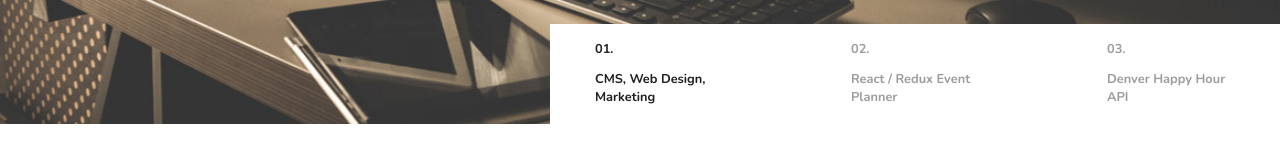
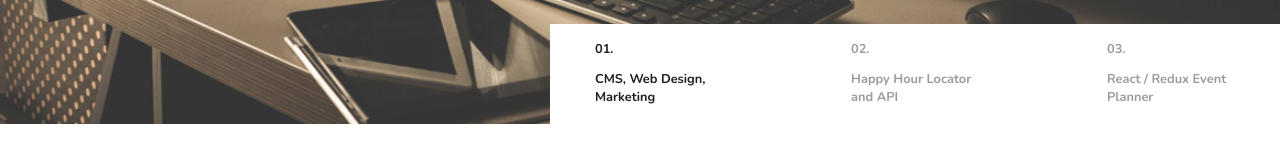
Before and after one commit to mcnamara14/portfolio, a React (Create React App) app: page / in a window 1280 px wide. Shown: the part 476-636 px from the top of the page. Built offline with nearby package versions, Linux system fonts and the light colour scheme.

Commit message:
Add happy hour hero image

```diff
--- a/src/components/App/App.js
+++ b/src/components/App/App.js
@@ -27,8 +27,8 @@ constructor() {
     },
     {
       image: 'evo-lite-main.jpg',
-      company: 'Daytrip',
-      title: 'React / Redux Event Planner',
+      company: 'Happy Hour Hero',
+      title: 'Happy Hour Locator and API',
       dates: '2018',
       projectInfoTitle: 'Web development and all online marketing for Evo-Lite',
       projectInfoTitle1: 'Website Design & Development',
--- a/src/components/HeroInfo/HeroInfo.js
+++ b/src/components/HeroInfo/HeroInfo.js
@@ -4,10 +4,10 @@ import './HeroInfo.css';
 class HeroInfo extends Component {
   render() {
     let activeProject;
-    const { company, title, dates } = this.props;
+    const { company, title, dates, index } = this.props;
 
 
-    let num = '01';
+    let num = index;
     let outOf = '03';
 
     return (
--- a/src/components/HeroNav/HeroNav.js
+++ b/src/components/HeroNav/HeroNav.js
@@ -39,11 +39,11 @@ class HeroNav extends Component {
         </div>
         <div className="heroNavCenter heroNavLink" onClick={(event) => this.toggleProject(event)}>
           <p>02.</p>
-          <h6>React / Redux Event Planner</h6>
+          <h6>Happy Hour Locator and API</h6>
         </div>
         <div className="heroNavRight heroNavLink" onClick={(event) => this.toggleProject(event)}>
           <p>03.</p>
-          <h6>Denver Happy Hour API</h6>
+          <h6>React / Redux Event Planner</h6>
         </div>
       </section>
     );
--- a/src/components/hero/Hero.js
+++ b/src/components/hero/Hero.js
@@ -4,6 +4,7 @@ import './Hero.css';
 import Nav from '../Nav/Nav';
 import HeroNav from '../HeroNav/HeroNav';
 import evoliteImage from './images/evo-lite-main.jpg';
+import happyHourImage from './images/happy-hour-hero-main.jpg'
 import japan from './images/japan.jpg';
 import HeroInfo from '../HeroInfo/HeroInfo';
 
@@ -13,17 +14,17 @@ class Hero extends Component {
     const { projects } = this.props;
 
     if (projects.length) {
-      console.log(projects)
       const activeProject = projects.find(project => project.active === true);
+      const index = '0' + (projects.indexOf(activeProject) + 1);
       const { company, title, dates } = activeProject;
-      company === 'Evo-Lite' ? image = evoliteImage : image = japan;
+      company === 'Evo-Lite' ? image = evoliteImage : image = happyHourImage;
 
       const backgroundImage = {backgroundImage: "url(" + image + ")"};
 
     return (
       <section className="hero" style={ backgroundImage } >
         <Nav />
-        <HeroInfo company={company} title={title} dates={dates}/>
+        <HeroInfo company={company} title={title} dates={dates} index={index}/>
         <HeroNav />
       </section>
     );
```
Also changed, not shown: src/components/hero/images/happy-hour-hero-main.jpg (added).
